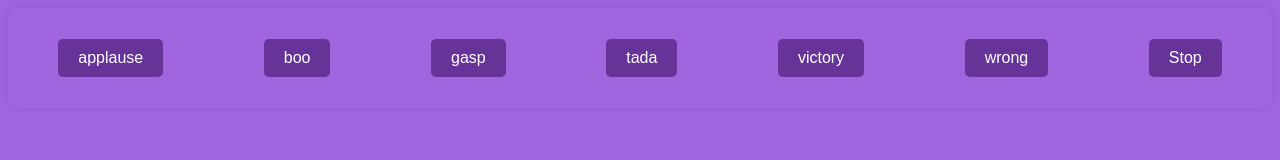
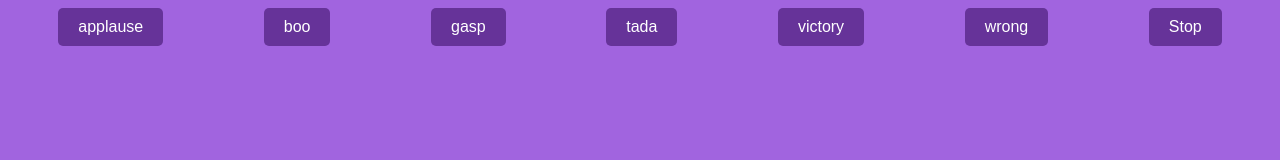
Before and after one commit to acciojob/Soundbar-Ahammad0814, a website: page main.html in a window 1280 px wide. Drawn offline with Linux system fonts and the light colour scheme.

Commit message:
created a submission

```diff
--- a/main.html
+++ b/main.html
@@ -8,8 +8,7 @@
 
 <body>
 	<!-- the entire body must be written by student -->
-	 <div id="soundbar">
-        <section id="buttons">
+        <div id="buttons">
             <button class="btn" id="applause">applause</button>
             <button class="btn" id="boo">boo</button>
             <button class="btn" id="gasp">gasp</button>
@@ -17,8 +16,7 @@
 			<button class="btn" id="victory">victory</button>
             <button class="btn" id="wrong">wrong</button>
             <button class="stop" id="stopButton">Stop</button>
-        </section>
-    </div>
+        </div>
     <script type="text/javascript" src="./script.js">
 </script>
 
```
